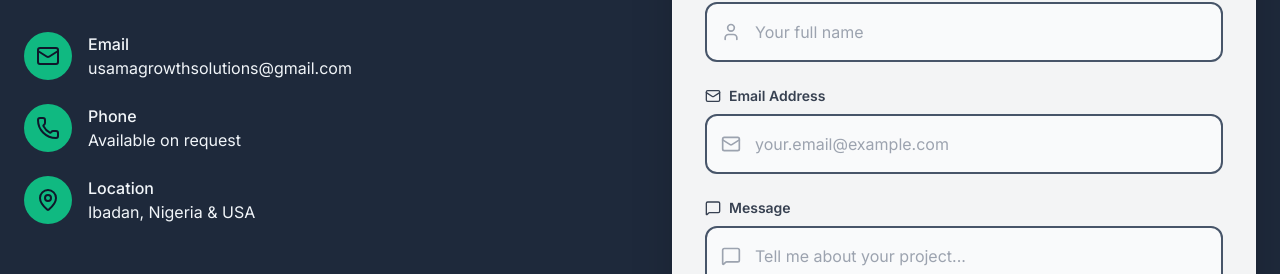
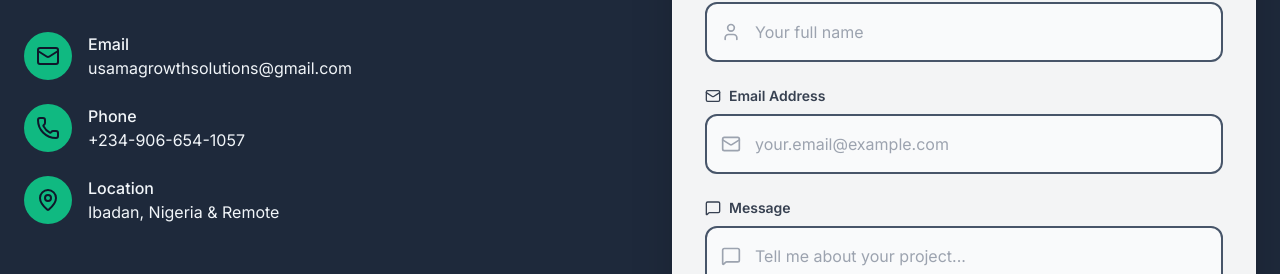
Before and after one commit to Usamagrowth/my-portfolio, a React (Vite) app: page / in a window 1280 px wide. Shown: the part 8932-9206 px from the top of the page. Built offline with nearby package versions, Linux system fonts and the light colour scheme.

Commit message:
contact address

```diff
--- a/src/Components/Contact.jsx
+++ b/src/Components/Contact.jsx
@@ -20,17 +20,8 @@ const Contact = () => {
     e.preventDefault();
     setLoading(true);
 
-    const templateParams = {
-      full_name: fullName,
-      from_name: fullName,
-      user_name: fullName,
-      email: email,
-      reply_to: email,
-      message: message,
-    };
-
     emailjs
-      .send("service_ifz1z0m", "template_rolt4xk", templateParams, "rl5-5EWhF22Km5XjP")
+      .sendForm("service_ifz1z0m", "template_rolt4xk", form.current, "rl5-5EWhF22Km5XjP")
       .then(
         () => {
           setLoading(false);
@@ -88,7 +79,7 @@ const Contact = () => {
                 </div>
                 <div>
                   <p className="font-medium" style={{ color: colors.text }}>Phone</p>
-                  <p style={{ color: colors.text }}>Available on request</p>
+                  <p style={{ color: colors.text }}>+234-906-654-1057</p>
                 </div>
               </div>
 
@@ -98,7 +89,7 @@ const Contact = () => {
                 </div>
                 <div>
                   <p className="font-medium" style={{ color: colors.text }}>Location</p>
-                  <p style={{ color: colors.text }}>Ibadan, Nigeria & USA</p>
+                  <p style={{ color: colors.text }}>Ibadan, Nigeria & Remote</p>
                 </div>
               </div>
             </div>
```
